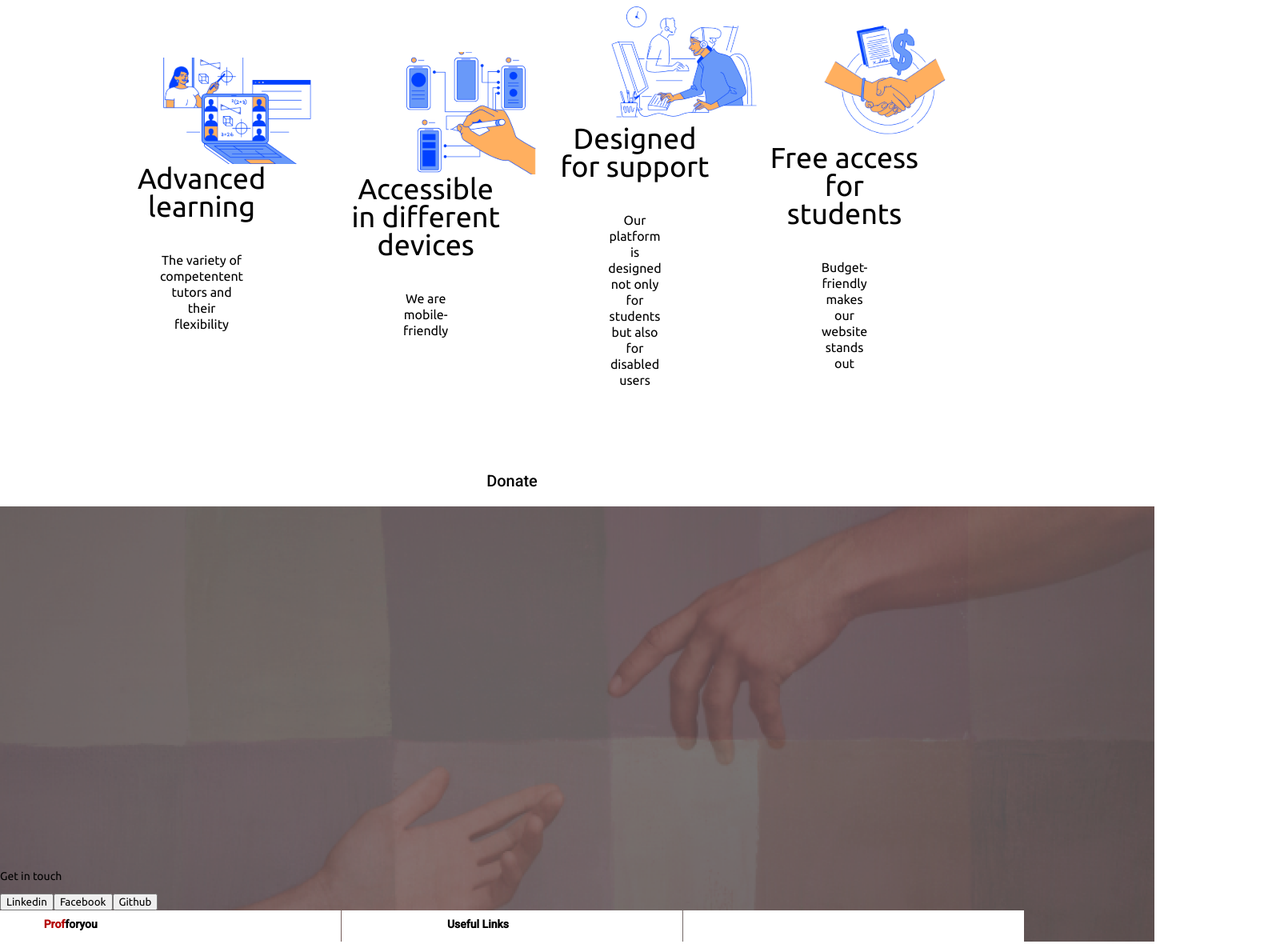
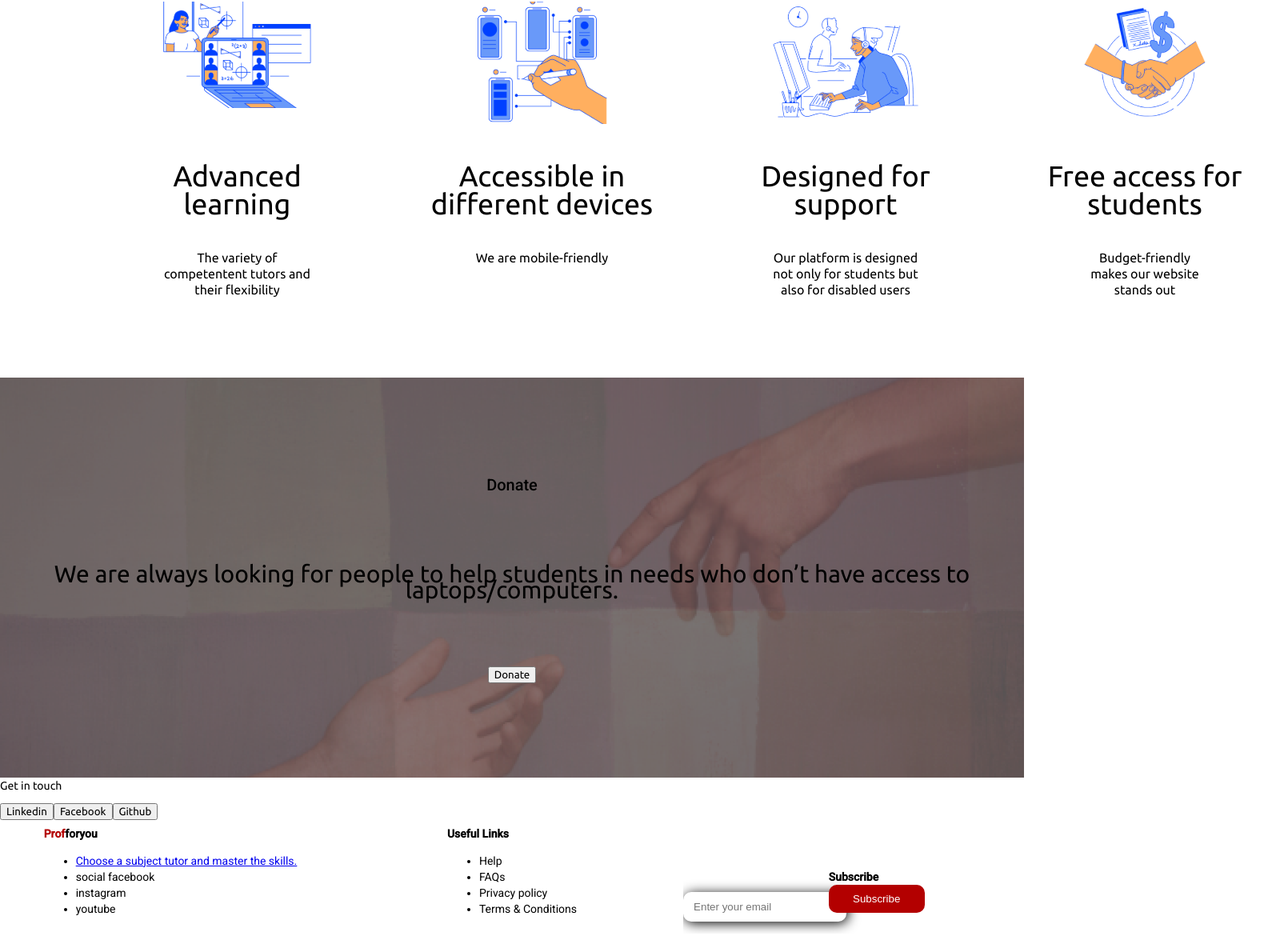
Before and after one commit to oumaimaKhabbaz/profforyou-front-end, an Angular app: page /about in a window 1280 px wide. Shown: the part 974-2154 px from the top of the page at 80% size, 1610 px wide, since content can reach past the window. Built offline with nearby package versions, Linux system fonts and the light colour scheme.

Commit message:
inputsubscribe

```diff
--- a/src/app/footer/footer.component.html
+++ b/src/app/footer/footer.component.html
@@ -4,7 +4,7 @@
             <div class="title"><span class="red">Prof</span>foryou</div>
             <ul class="list">
 
-                <li>Choose a subject tutor and master the skills.</li>
+                <li> <a routerLink ="/tutors" >Choose a subject tutor and master the skills.</a></li>
                 <li> social facebook</li>
                 <li> instagram</li>
                 <li>youtube</li>
@@ -27,7 +27,7 @@
         <div class="wrapper">
             <div class="title">Subscribe</div>
             <form>
-                <input type="email" placeholder="Enter your email" type="text">
+                <input type="email" placeholder= " &nbsp; Enter your email" type="text">
                 <button type="button">Subscribe</button>
             </form>
         </div>
--- a/src/app/home/about/about.component.css
+++ b/src/app/home/about/about.component.css
@@ -17,6 +17,7 @@
     justify-content: space-between;
 padding-bottom: 50px;
       height: 550px;
+      background-image: url("../../../assets/about-us-img.png");
   }
   .title{
       font-size: 40px;
@@ -42,11 +43,14 @@ padding-bottom: 50px;
 
 
 .donate{
-
+   padding: 50px 0px;
     height: 500px;
-
+    display:flex;
+    flex-direction: column;
+    align-items: center;
+    justify-content: space-evenly;
+    background-image: url("../../../assets/donate-img.png");
 }
-
 /* .sociale networks{
 
 
@@ -59,7 +63,7 @@ padding-bottom: 50px;
     display: flex;
     flex-direction: row;
     width: 100%;
-    align-items: center;
+    align-items: flex-start;
     justify-content: space-around;
     padding: 0px 100px;
     margin-top:90px;
@@ -70,19 +74,19 @@ padding-bottom: 50px;
 
 
  .card-img {
+  height:200px;
 
-    width: 193px;
-/* height: 133px; */
 padding:0px 100px;
-align-items: center;
+
 
  }
 
 
 
   .card-title{
-
-
+display:flex;
+justify-content: center;
+height: 70px;
     padding: 0px 30px;
 font-size: larger;
 line-height:35px;
--- a/src/app/home/about/about.component.html
+++ b/src/app/home/about/about.component.html
@@ -1,6 +1,6 @@
 <div>
     <div class="title-ctn">
-        <img src="/assets/about-us-img.png">
+
         <span></span>
 
         <h1 class="title"> Our Mission</h1>
@@ -26,7 +26,7 @@
                     <img src="assets/online learning.svg" alt="online learning image">
                 </div>
                 <div>
-                    <div class="card-title">Advanced learning</div>
+                    <div class="card-title">Advanced <br>learning</div>
                     <div class="card-description">
                     The variety of competentent tutors and their flexibility
                     </div>
@@ -75,7 +75,7 @@
     </div>
     <div class="donate section">
         <h2>Donate</h2>
-        <img src="/assets/donate-img.png">
+
         <p>
             We are always looking for people to help students in needs who don’t have access to laptops/computers.</p>
         <div>
```
Also changed, not shown: src/app/app-routing.module.ts (+7 -2 lines), src/assets/about-us-img.png (renamed from src/assets/about-us-img (1).png).
